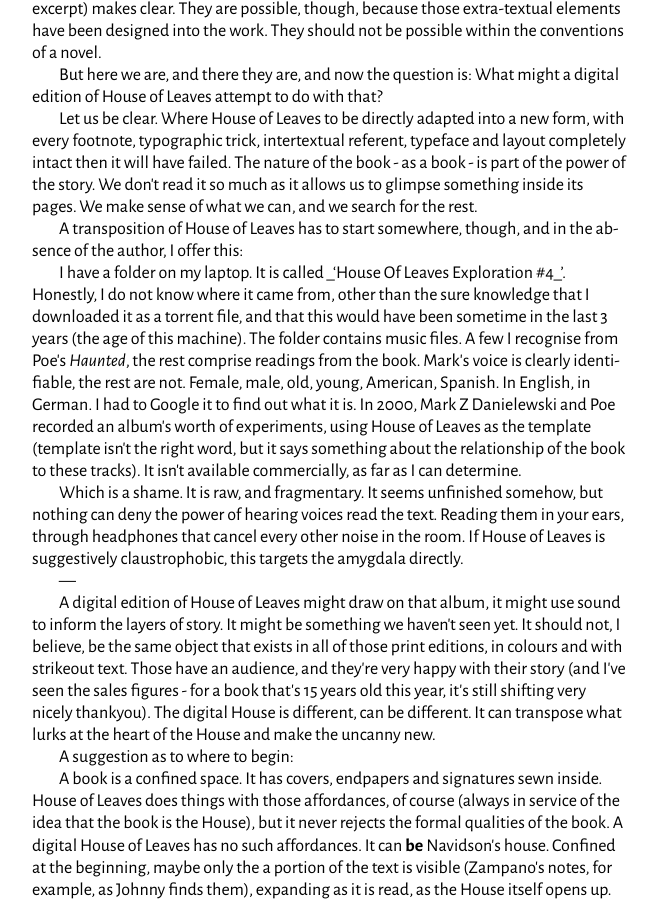
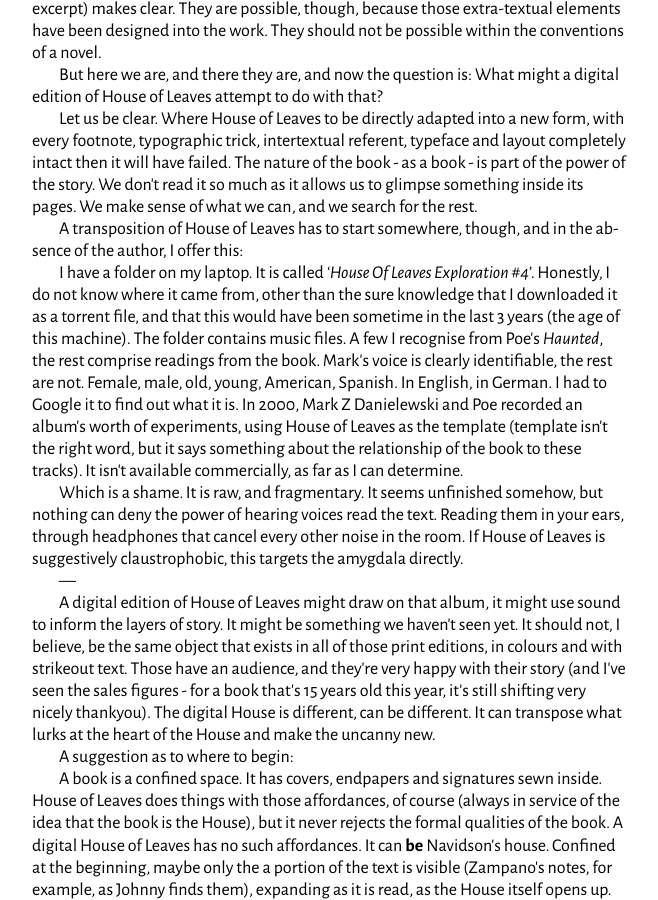
Before and after one commit to baldurbjarnason/this-is-not-a-book, a Jekyll site: the page built from House_of_Leaves_memo.md, in a window 1280 px wide and 900 px high, scrolled down 1658 px. Shown: the whole window, without its empty margins (311-969 px from the left). Built offline with Jekyll 4.4.1, drawn with Linux system fonts in a browser that asks for light colours.

```diff
--- a/House_of_Leaves_memo.md
+++ b/House_of_Leaves_memo.md
@@ -113,8 +113,8 @@ pages. We make sense of what we can, and we search for the rest.
 A transposition of House of Leaves has to start somewhere, though, and
 in the absence of the author, I offer this:
 
-I have a folder on my laptop. It is called \_‘House Of Leaves
-Exploration \#4\_’. Honestly, I do not know where it came from, other
+I have a folder on my laptop. It is called *‘House Of Leaves
+Exploration #4*’. Honestly, I do not know where it came from, other
 than the sure knowledge that I downloaded it as a torrent file, and that
 this would have been sometime in the last 3 years (the age of this
 machine). The folder contains music files. A few I recognise from Poe’s
```
